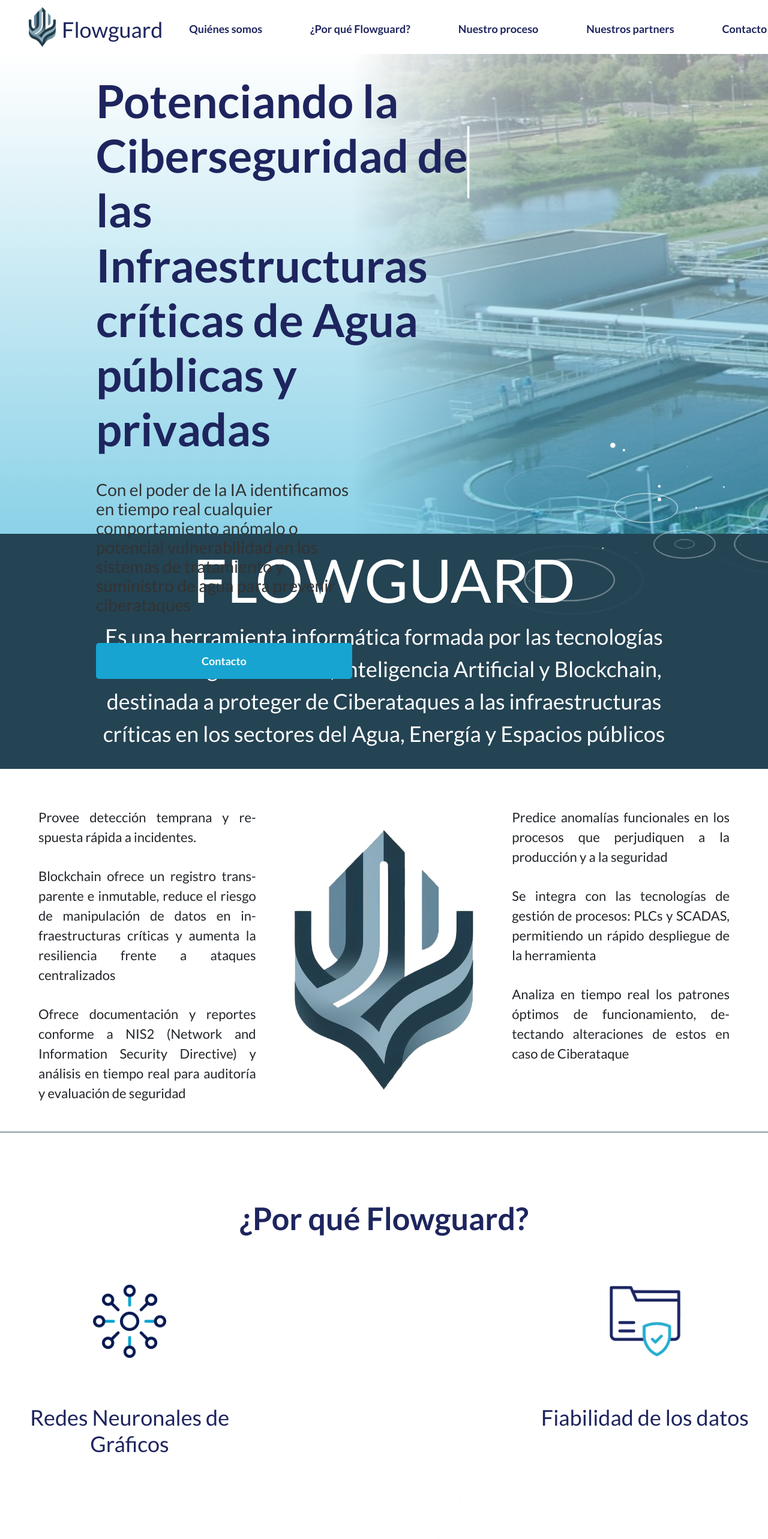
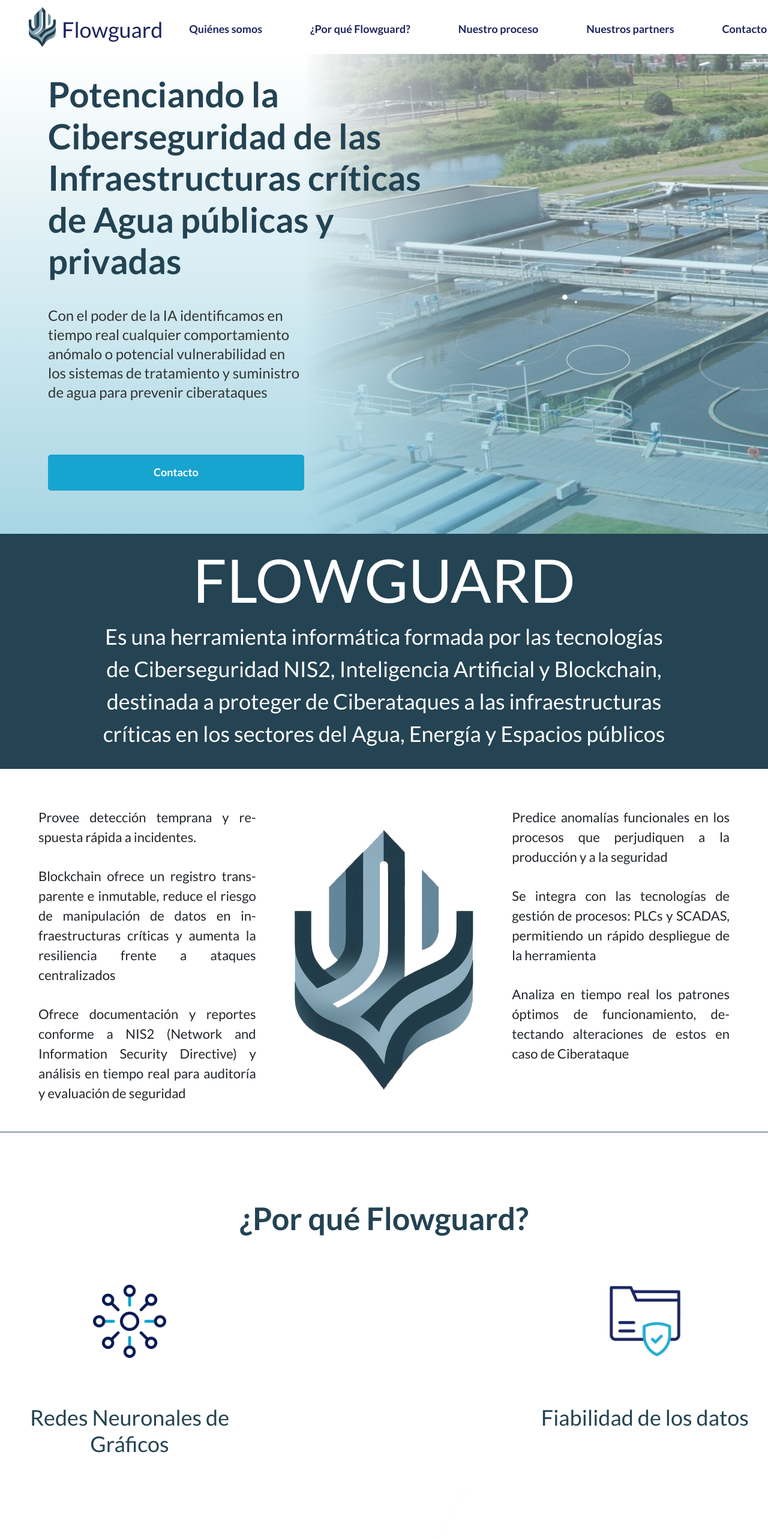
Before and after one commit to telcash/flowguard_frontend, a React (Create React App) app: page / in a window 1280 px wide. Shown: the top 2566 px of the page at 60% size. Built offline with nearby package versions, Linux system fonts and the light colour scheme.

Commit message:
Ajustado diseño responsive en HeroSection

```diff
--- a/src/App.css
+++ b/src/App.css
@@ -1,6 +1,6 @@
 :root {
-    --primary-color: #1E255E;
-    --secondary-color: #17A4D0;
+    --primary-color: #234353;
+    --secondary-color: #8eafc2;
     --paragraph-color: #333;
     --navbar-height: 90px;
     --subtitles-font-size: 50px;
--- a/src/containers/hero-section/HeroSection.jsx
+++ b/src/containers/hero-section/HeroSection.jsx
@@ -29,7 +29,7 @@ const HeroSection = () => {
               <img src={backgroundImg} alt="" />
           </div>
           <div className="rain_container">
-              <Rain numRainElements={7} numWaves={2} numParticles={4}></Rain>
+              <Rain numRainElements={3} numWaves={2} numParticles={4}></Rain>
           </div>
         </div>
     );
--- a/src/containers/hero-section/hero-section.css
+++ b/src/containers/hero-section/hero-section.css
@@ -2,14 +2,14 @@
     position: relative;
     width: 100%;
     max-height: 800px;
-    background: linear-gradient(0deg, rgba(23,164,208,0.5) 0%, rgba(256,256,256,0.5) 100%);
+    background: linear-gradient(0deg, rgba(82, 173, 200, 0.5) 0%, rgba(256,256,256,0.3) 100%);
     display: grid;
     grid-template-columns: 10rem 33.33% 16.67% 50%;
     grid-template-rows: 1fr 1fr 1fr;
 }
 
 .fg__hero-heading{
-    color: #1E255E;
+    color: var(--primary-color);
     font-size: 76px;
     font-weight: 700;
     grid-area: 1 / 2 / 2 / 4;
@@ -20,7 +20,7 @@
 }
 
 .fg__hero-description {
-    color: #333;
+    color: var(--paragraph-color);
     font-size: 28px;
     font-weight: 400;
     line-height: 32px;
@@ -129,29 +129,29 @@
 }
 
 @media only screen and (min-width: 768px) and (max-width: 1200px) {
-    .fg__hero-info {
-        margin-left: 3rem;
+    .fg__hero {
+        grid-template-columns: 2rem 33.33% 16.67% 50%;
     }
 
-    .fg__hero-info h1 {
+    .fg__hero-heading {
         font-size: 45px;
     }
 
-    .fg__hero-info p {
+    .fg__hero-description {
         font-size: 20px;
     }
 }
 
 @media only screen and (min-width: 1200px) and (max-width: 1600px) {
-    .fg__hero-info {
-        margin-left: 3rem;
+    .fg__hero {
+        grid-template-columns: 5rem 33.33% 16.67% 50%;
     }
 
-    .fg__hero-info h1 {
+    .fg__hero-heading {
         font-size: 58px;
     }
 
-    .fg__hero-info p {
+    .fg__hero-description {
         font-size: 24px;
     }
 }
```
